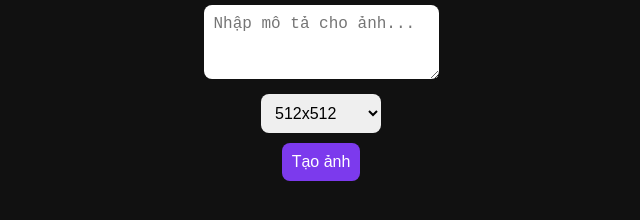
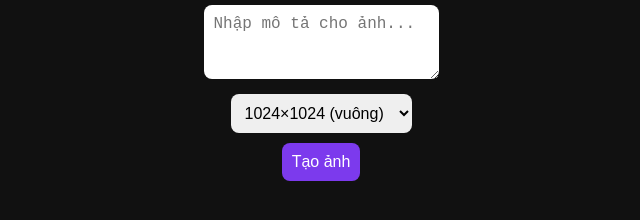
Before and after one commit to namhong015-commits/app-anh-da-nang, a website: page index.html in a window 1280 px wide. Shown: the part 134-354 px from the top of the page, without its empty margins (319-959 px from the left). Drawn offline with Linux system fonts and the light colour scheme.

Commit message:
Update index.html

```diff
--- a/index.html
+++ b/index.html
@@ -15,9 +15,10 @@
   <h1>🪄 Tạo ảnh từ mô tả</h1>
   <textarea id="prompt" rows="3" placeholder="Nhập mô tả cho ảnh..."></textarea><br />
   <select id="size">
-    <option value="256x256">256x256</option>
-    <option value="512x512" selected>512x512</option>
-    <option value="1024x1024">1024x1024</option>
+  <option value="1024x1024" selected>1024×1024 (vuông)</option>
+  <option value="1024x1536">1024×1536 (dọc)</option>
+  <option value="1536x1024">1536×1024 (ngang)</option>
+  <option value="auto">Tự động (auto)</option>
   </select><br />
   <button onclick="generate()">Tạo ảnh</button>
 
```
